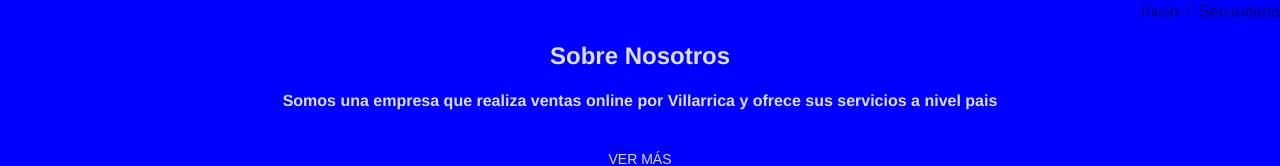
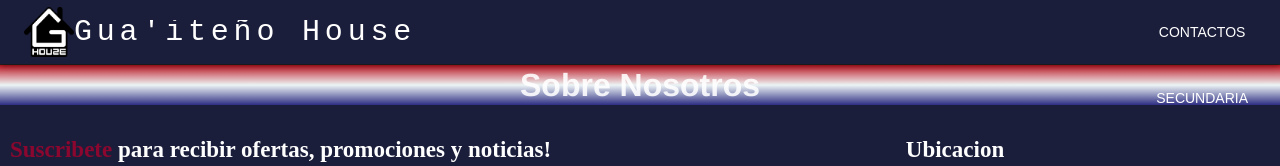
Before and after one commit to Zorro-cristal/Guaitenho_page, a React (Vite) app: page /nosotros in a window 1280 px wide. Shown: the top 166 px of the page. Built offline with nearby package versions, Linux system fonts and the light colour scheme.

Commit message:
Ruta a Nosotros agregado

```diff
--- a/src/constantes.jsx
+++ b/src/constantes.jsx
@@ -3,6 +3,10 @@ export const Paginas= [
     {
         ruta: "/principal",
         nombre: "Inicio"
+    },
+    {
+        ruta: "/nosotros",
+        nombre: "Contactos"
     },
     {
         ruta: "/secundaria",
--- a/src/pages/nosotros.jsx
+++ b/src/pages/nosotros.jsx
@@ -2,7 +2,7 @@ import Fondo_body from '../layout/fondo_body';
 import Menu_flotante from '../views/menu_flotante';
 import { useRef, useState, useLayoutEffect, useEffect } from 'react';
 
-export default function Secundaria () {
+export default function Nosotros () {
     const [scrollPos, setScrollPos]= useState(0);
 
     const updateScroll= () => {
--- a/src/router/Rutas_principales.jsx
+++ b/src/router/Rutas_principales.jsx
@@ -1,4 +1,5 @@
 import {Route, Routes, Navigate} from "react-router-dom";
+import Nosotros from "../pages/nosotros";
 import Principal from "../pages/principal";
 import Secundaria from "../pages/secundaria";
 
@@ -7,6 +8,7 @@ const Rutas_principales= () => {
         {/* <Route path="/*" element={<Navigate to='./pages/principal.jsx' />} /> */}
         <Route path="/*" element={<Principal />} />
         <Route path="/secundaria/*" element={<Secundaria />} />
+        <Route path="/nosotros/*" element={<Nosotros />} />
     </Routes>);
 }
 
```
